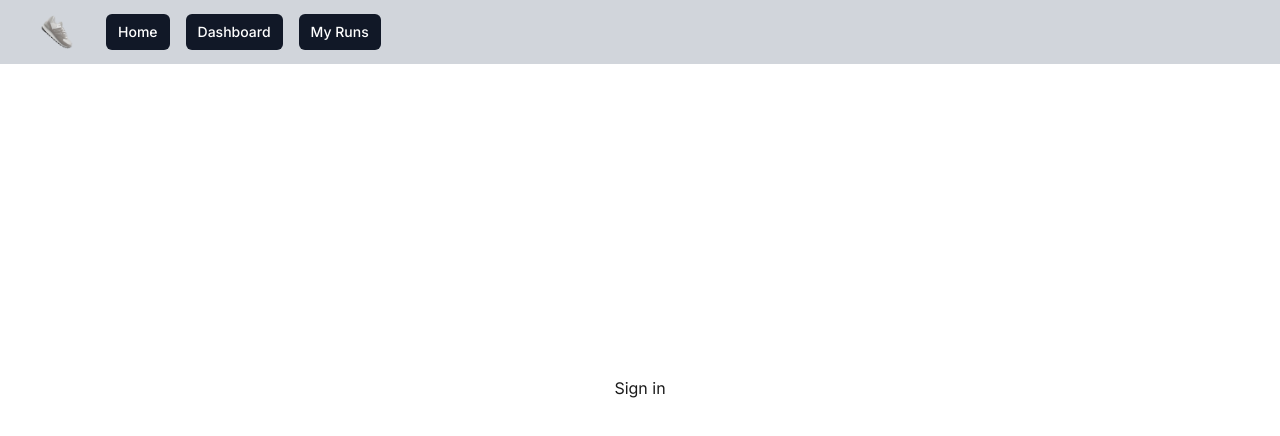
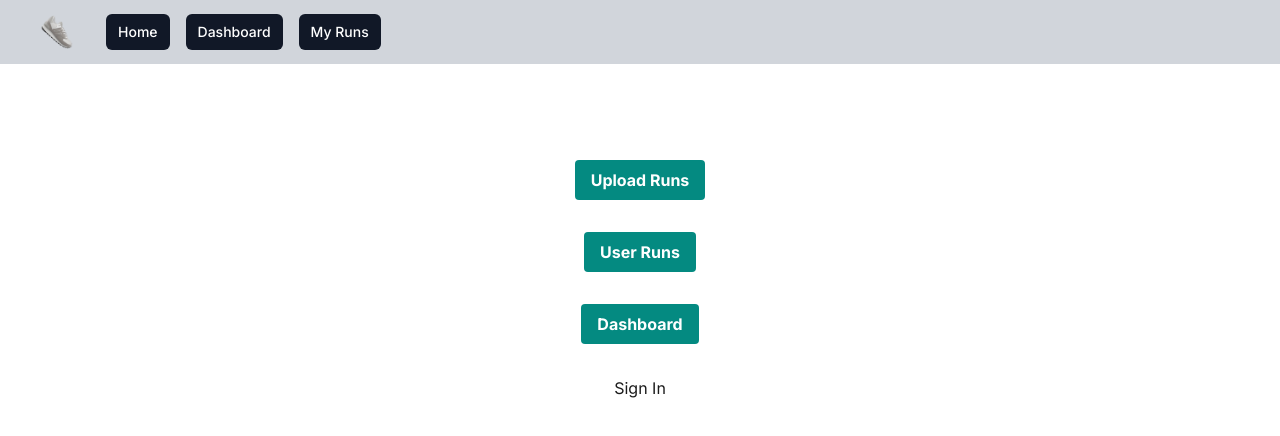
Before and after one commit to EpictetusZ1/pacR, a Next.js app: page / in a window 1280 px wide. Shown: the top 436 px of the page. Built offline with nearby package versions, Linux system fonts and the light colour scheme; no server answers.

Commit message:
auth working

```diff
--- a/src/app/page.tsx
+++ b/src/app/page.tsx
@@ -4,13 +4,13 @@ import SignInOut from "@/components/Inputs/SignInOut/SignInOut";
 export default function Home() {
     return (
         <main className="flex gap-8 min-h-screen max-h-screen flex-col items-center align-middle p-24">
-            <Link href="/UploadRuns/" className="bg-cornflower hover:bg-blue-700 text-white font-bold py-2 px-4 rounded">
+            <Link href="/UploadRuns/" className="bg-darkCyan hover:bg-blue-700 text-white font-bold py-2 px-4 rounded">
                 Upload Runs
             </Link>
-            <Link href={"/UserRuns/1"} className="bg-cornflower hover:bg-blue-700 text-white font-bold py-2 px-4 rounded">
+            <Link href={"/UserRuns/1"} className="bg-darkCyan hover:bg-blue-700 text-white font-bold py-2 px-4 rounded">
                 User Runs
             </Link>
-            <Link href={"/dashboard"} className="bg-cornflower hover:bg-blue-700 text-white font-bold py-2 px-4 rounded">
+            <Link href={"/dashboard"} className="bg-darkCyan hover:bg-blue-700 text-white font-bold py-2 px-4 rounded">
                 Dashboard
             </Link>
             <div>
--- a/src/auth.ts
+++ b/src/auth.ts
@@ -12,16 +12,57 @@ export const {
 } = NextAuth({
     session: { strategy: "jwt" },
     adapter: PrismaAdapter(prisma),
-    providers: [GitHub],
-        callbacks: {
+    providers: [
+        GitHub({
+            clientId: process.env.GITHUB_ID,
+            clientSecret: process.env.GITHUB_SECRET
+        })
+    ],
+
+    callbacks: {
         async session({ session, user }) {
-            return {
-                ...session,
-                user: {
-                    ...session.user,
-                    id: user.id,
-                },
+            console.log("Session")
+            console.log("user")
+            console.log(user)
+            console.log(session)
+            // return {
+            //     ...session,
+            //     user: {
+            //         ...session.user,
+            //         id: user.id,
+            //     },
+            // }
+            return session
+        },
+        async signIn({ user, account, profile }) {
+            const { email } = user;
+            if (email) {
+                let userRecord = await prisma.user.findUnique({
+                    where: {
+                        email,
+                    },
+                });
+
+                if (!userRecord) {
+                    // User not found, create a new user
+                    userRecord = await prisma.user.create({
+                        data: {
+                            email,
+                            name: user.name,
+                            image: user.image,
+                        },
+                    })
+                }
+
+                // Optional: Attach additional data to the user object
+                // This is useful if you want to access it in other callbacks
+                if (userRecord) {
+                    user.id = userRecord.id.toString()
+                }
+
+                return !!userRecord;
             }
-        }
+            return false; // Deny sign in if email is not provided
+        },
     },
 })
--- a/src/components/Inputs/SignInOut/SignInOut.tsx
+++ b/src/components/Inputs/SignInOut/SignInOut.tsx
@@ -1,16 +1,35 @@
-import { auth } from "@/auth";
+import { auth, signIn, signOut } from "@/auth";
 import Link from "next/link";
 
 const SignInOut = async () => {
     const session = await auth()
-
     console.log("Session")
     console.log(session)
     return (
         <div>
-            <Link href="/api/auth/signin">
-                <button >Sign in</button>
-            </Link>        </div>
+            {session ? (
+               <div>
+                     <form action={async () => {
+                          "use server"
+                          await signOut()
+                     }}>
+                          <button>Sign Out</button>
+                     </form>
+               </div>
+            ) : (
+                <div>
+                    <form action={async () => {
+                        "use server"
+                        await signIn()
+                    }}>
+                        <button>Sign In</button>
+                    </form>
+                </div>
+
+            )}
+            {/*    create a server action to sign in with net auth v5*/}
+
+        </div>
     )
 }
 
--- a/tailwind.config.ts
+++ b/tailwind.config.ts
@@ -3,11 +3,12 @@ import type { Config } from "tailwindcss";
 const config: Config = {
     // mode: "jit",
     // purge: [
-    //   './public/**/*.html',
-    //   './src/**/*.{js,jsx,ts,tsx,vue}',
+    //   "./public/**/*.html",
+    //   "./src/**/*.{js,jsx,ts,tsx,vue}",
     // ],
     content: [
-        "./src/**/*.{js,ts,jsx,tsx,mdx}",
+        "./src/app/**/*.{js,ts,jsx,tsx}",
+        "./src/components/**/*.{js,ts,jsx,tsx}",
     ],
     theme: {
         extend: {
```
Also changed, not shown: package.json (+5 -5 lines), 2 other files (tests, documents, lock files or other folders).
